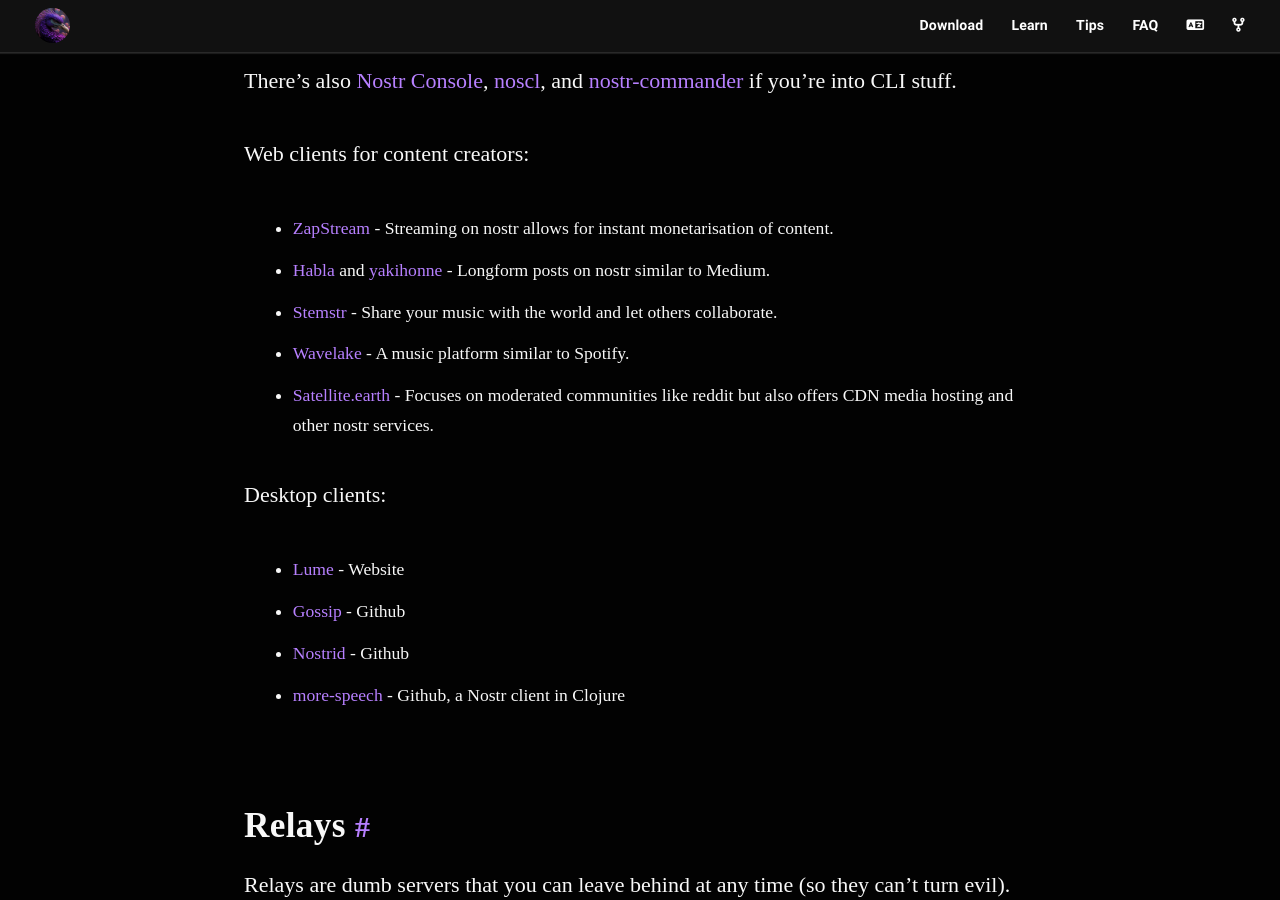
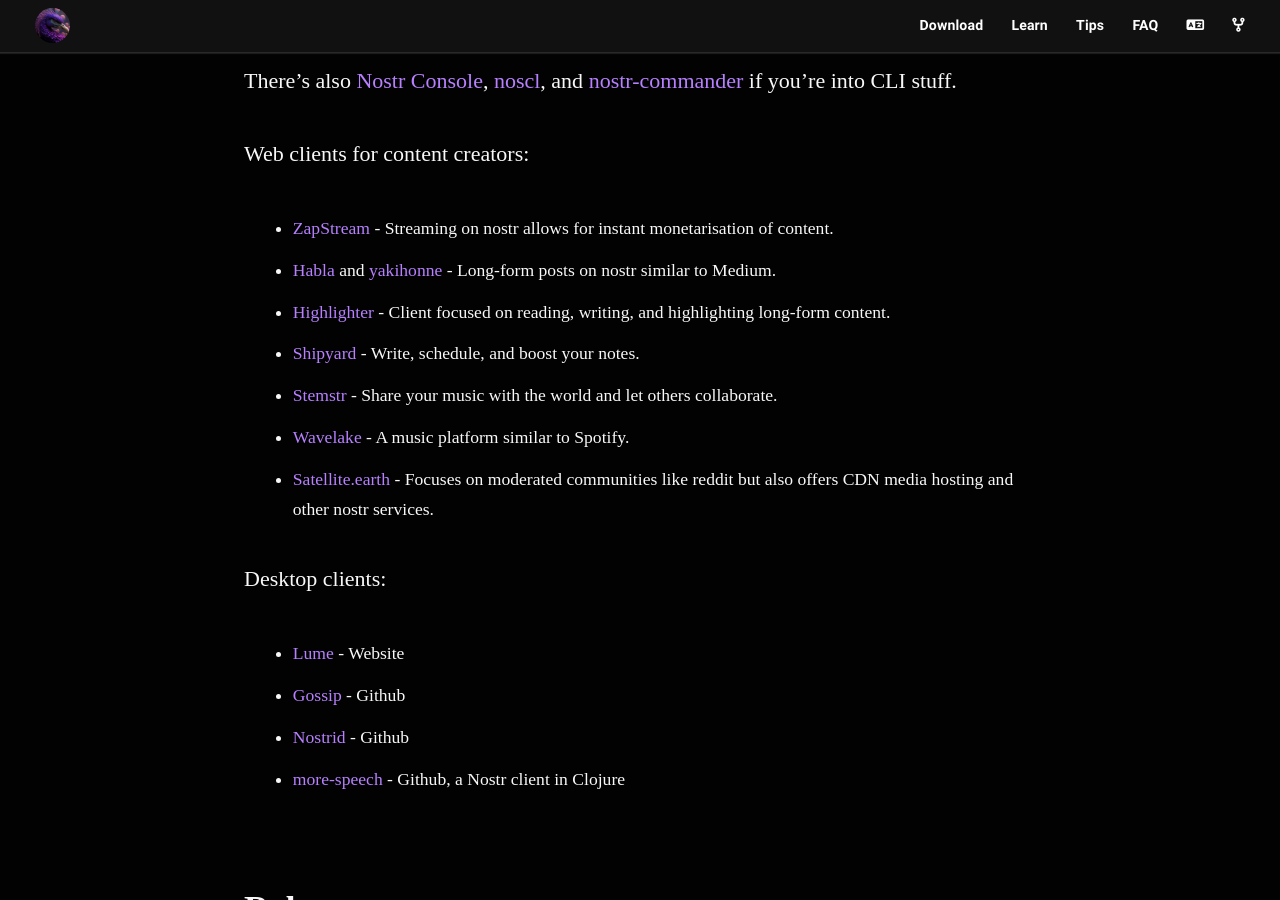
Before and after one commit to nostr-resources/nostr-resources.github.io, a Jekyll site: the page built from index.md, in a window 1280 px wide and 900 px high, scrolled down 5545 px. Built offline with Jekyll 4.4.1, drawn with Linux system fonts in a browser that asks for light colours; some web fonts are replaced.

Commit message:
feat(clients): add highlighter & shipyard

```diff
--- a/index.md
+++ b/index.md
@@ -176,7 +176,9 @@ stuff.
 Web clients for content creators:
 
 - [ZapStream](https://zap.stream/) - Streaming on nostr allows for instant monetarisation of content.
-- [Habla](https://habla.news/) and [yakihonne](https://yakihonne.com/) - Longform posts on nostr similar to Medium.
+- [Habla](https://habla.news/) and [yakihonne](https://yakihonne.com/) - Long-form posts on nostr similar to Medium.
+- [Highlighter](https://highlighter.com/) - Client focused on reading, writing, and highlighting long-form content.
+- [Shipyard](https://shipyard.pub/) - Write, schedule, and boost your notes.
 - [Stemstr](https://stemstr.app/) - Share your music with the world and let others collaborate.
 - [Wavelake](https://www.wavlake.com/) - A music platform similar to Spotify.
 - [Satellite.earth](https://satellite.earth/) - Focuses on moderated communities like reddit but also offers CDN media hosting and other nostr services.
```
